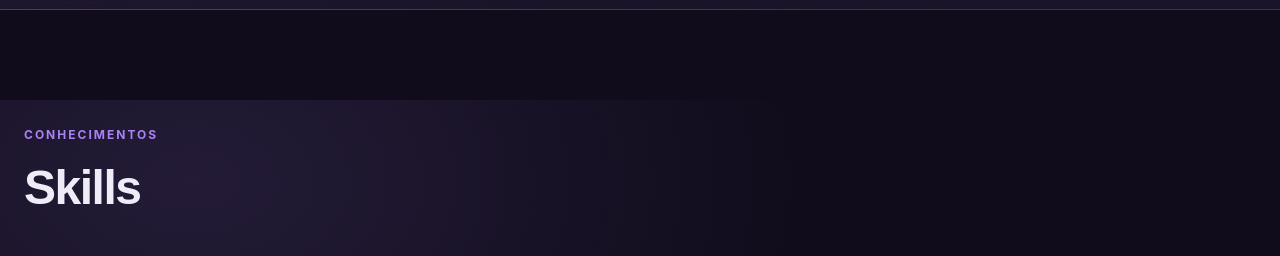
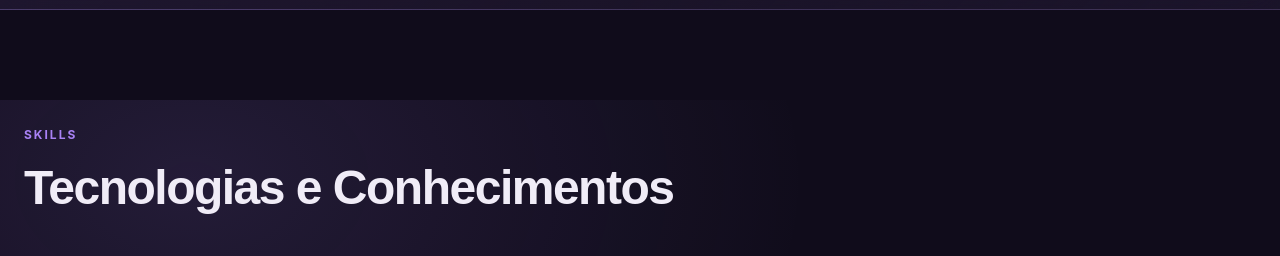
Before and after one commit to Pirraskvcnt/pirrasdev-my-portfolio, a plain HTML site: page index.html in a window 1280 px wide. Shown: the part 1500-1756 px from the top of the page. Drawn offline with nearby package versions, Linux system fonts and the light colour scheme.

Commit message:
altera títulos da seção skills

```diff
--- a/index.html
+++ b/index.html
@@ -639,11 +639,11 @@
             <div class="section-heading">
 
                 <p class="section-eyebrow" data-i18n="skills.eyebrow">
-                    CONHECIMENTOS
+                    SKILLS
                 </p>
 
                 <h2 id="skills-title" data-i18n="skills.title">
-                    Skills
+                    Tecnologias e Conhecimentos
                 </h2>
 
             </div>
--- a/js/translations.js
+++ b/js/translations.js
@@ -104,8 +104,8 @@ window.PIRRAS_TRANSLATIONS = {
         "about.personal.family": "Família",
 
         /* Skills */
-        "skills.eyebrow": "CONHECIMENTOS",
-        "skills.title": "Skills",
+        "skills.eyebrow": "SKILLS",
+        "skills.title": "Tecnologias e Conhecimentos",
         "skills.backend": "Backend",
         "skills.frontend": "Frontend",
         "skills.database": "Banco de dados",
@@ -256,8 +256,8 @@ window.PIRRAS_TRANSLATIONS = {
         "about.personal.family": "Family",
 
         /* Skills */
-        "skills.eyebrow": "KNOWLEDGE",
-        "skills.title": "Skills",
+        "skills.eyebrow": "SKILLS",
+        "skills.title": "Technologies and knowledge",
         "skills.backend": "Backend",
         "skills.frontend": "Frontend",
         "skills.database": "Database",
```
